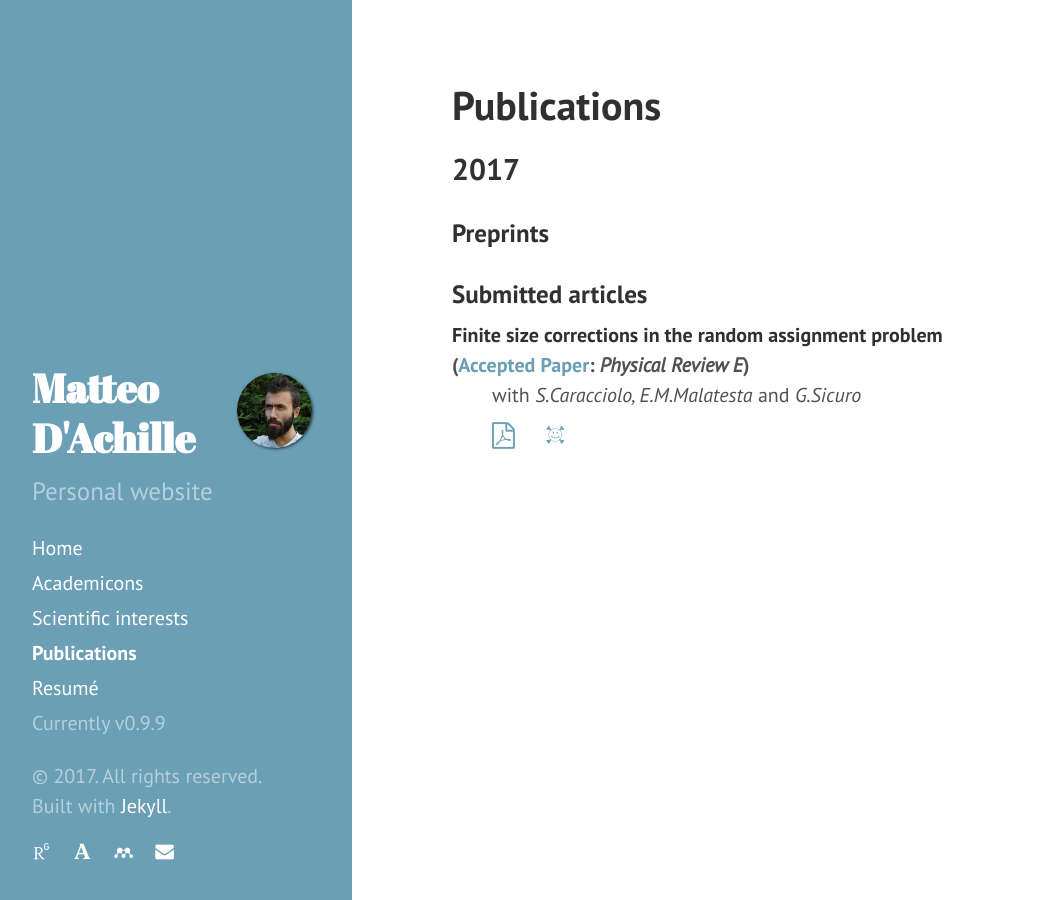
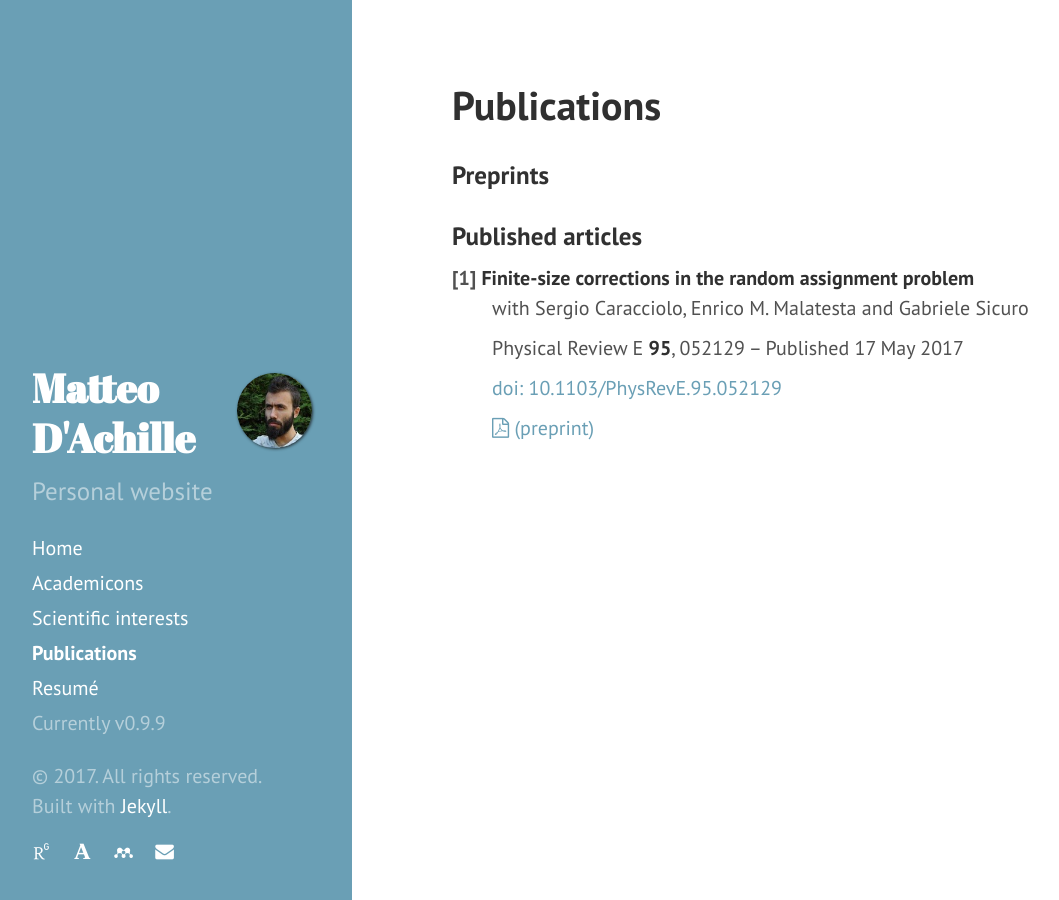
Before and after one commit to matteodachille/matteodachille.github.io, a Jekyll site: the page built from publications.md, in a window 1280 px wide. Shown: the whole page, without its empty margins (8-1067 px from the left). Built offline with Jekyll 4.4.1, drawn with Linux system fonts in a browser that asks for light colours; nearby versions of some CDN libraries; some web fonts are replaced.

Commit message:
Updated CV and publications

```diff
--- a/publications.md
+++ b/publications.md
@@ -6,18 +6,16 @@ order: 3
 <!-- - TOC
 {:toc} -->
 
-## 2017
-
-
 ### Preprints
 
 
-### Submitted articles
+### Published articles
 
-**Finite size corrections in the random assignment problem**
-([Accepted Paper](https://journals.aps.org/pre/accepted/81075R59O311ab18d62327a448e27fce8c0f16b99){:target="_blank"}: _Physical Review E_)
-: with _S.Caracciolo, E.M.Malatesta_ and _G.Sicuro_
-:  <span class="fa-stack fa-lg"><a href="assets/FSC.pdf" target="_blank"><i class="fa fa-file-pdf-o" aria-hidden="true"></i></a></span><a href="https://arxiv.org/abs/1702.05991" target="_blank"><i class="ai ai-arxiv" aria-hidden="true"></i></a>
+[1] **Finite-size corrections in the random assignment problem**
+: with Sergio Caracciolo, Enrico M. Malatesta and  Gabriele Sicuro
+: Physical Review E **95**, 052129 – Published 17 May 2017
+: [doi: 10.1103/PhysRevE.95.052129](https://doi.org/10.1103/PhysRevE.95.052129){:target="_blank"}
+:  <a href="assets/FSC.pdf" target="_blank"><i class="fa fa-file-pdf-o" aria-hidden="true"></i> (preprint)</a>
 
 <!--
 
```
Also changed, not shown: 1 other file.
